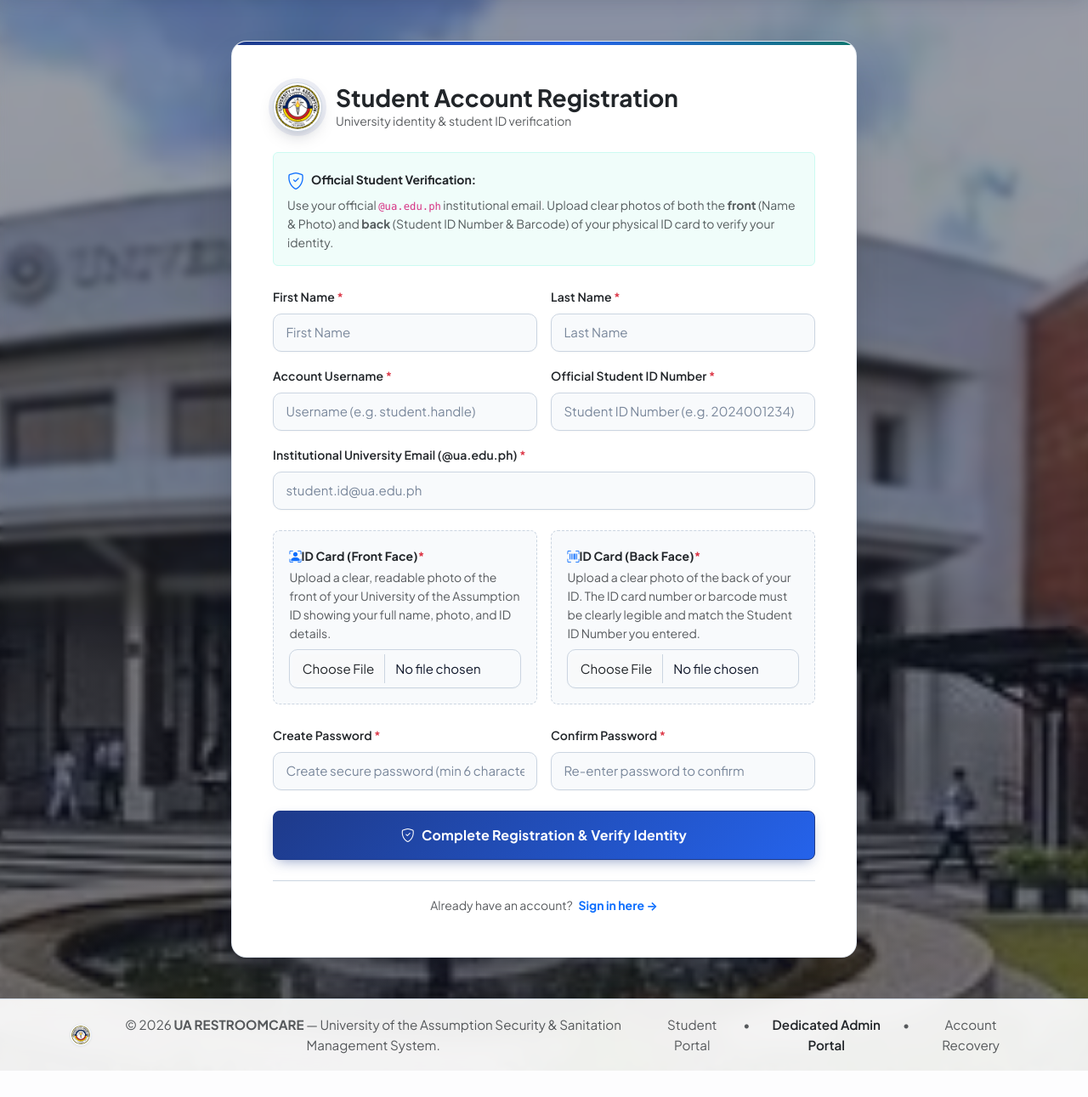
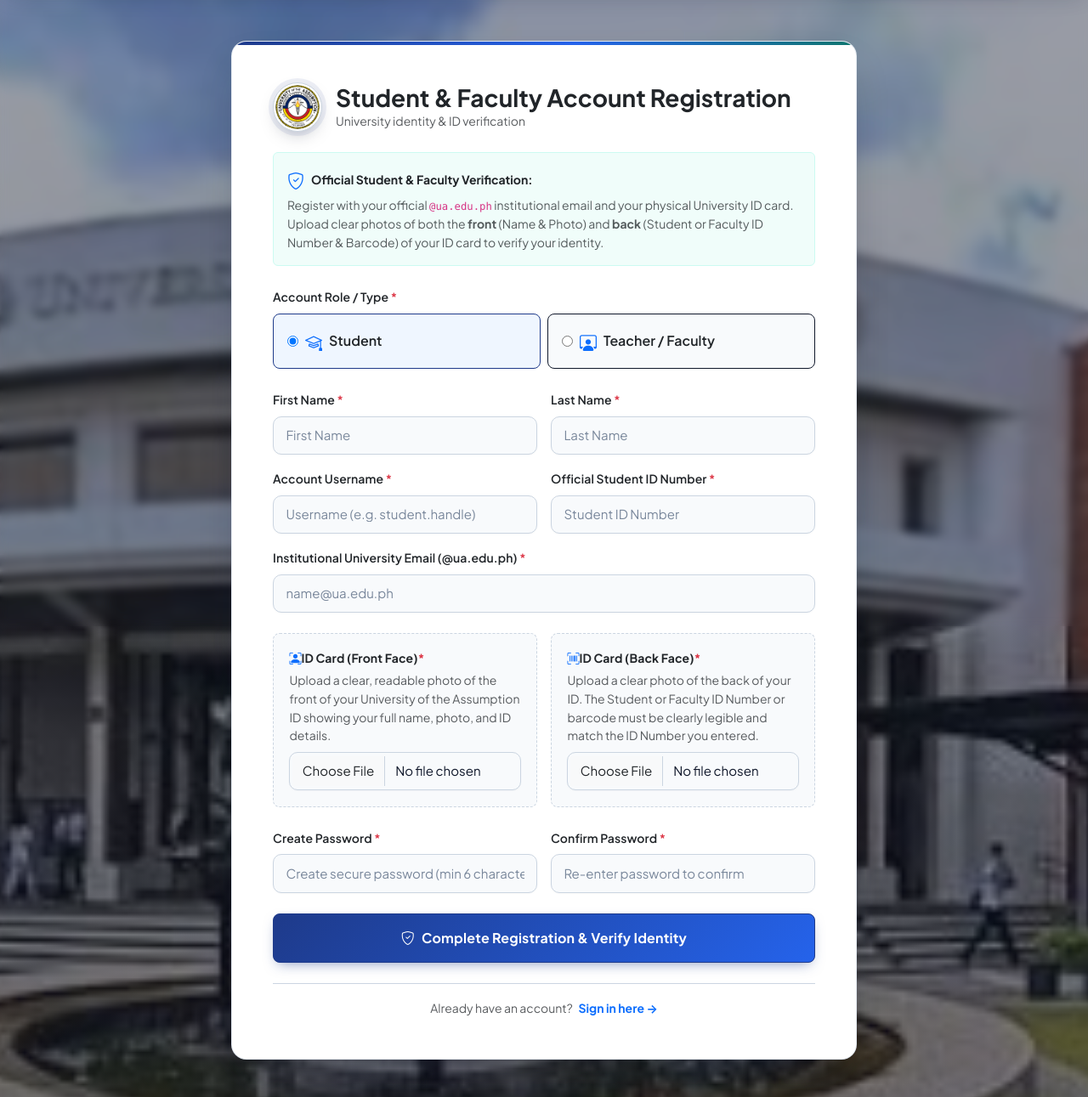
Before and after one commit to nashbondoc/UA_RESTROOMCARE, a Django app: page /register/ in a window 1280 px wide. Shown: the part 63-1354 px from the top of the page at 85% size. Before the commit the page ends 1323 px from the top, so only its background shows below. Run offline with Django 5.2, Linux system fonts and the light colour scheme; some libraries are stand-ins or nearby versions.

Commit message:
Unified Student & Faculty registration: role selector, updated labels, role badge in Verifications, faculty included in pending queue

```diff
--- a/core/context_processors.py
+++ b/core/context_processors.py
@@ -7,7 +7,7 @@ def google_oauth_settings(request):
     user = getattr(request, 'user', None)
     if user and user.is_authenticated and (user.is_superuser or user.is_staff or getattr(getattr(user, 'profile', None), 'role', None) == 'admin'):
         try:
-            pending_count = UserProfile.objects.filter(is_verified=False, role='student').count()
+            pending_count = UserProfile.objects.filter(is_verified=False, role__in=['student', 'professor']).count()
         except Exception:
             pending_count = 0
 
--- a/core/forms.py
+++ b/core/forms.py
@@ -61,6 +61,14 @@ class RestroomReportForm(forms.ModelForm):
 
 
 class StudentRegistrationForm(forms.ModelForm):
+    role = forms.ChoiceField(
+        label="Account Role / Type",
+        required=True,
+        initial='student',
+        choices=(('student', 'Student'), ('professor', 'Teacher / Faculty')),
+        widget=forms.RadioSelect(attrs={'class': 'role-radio-input'}),
+        error_messages={'required': 'Please choose whether you are registering as a Student or Teacher / Faculty.'}
+    )
     first_name = forms.CharField(
         max_length=30,
         required=True,
@@ -83,7 +91,7 @@ class StudentRegistrationForm(forms.ModelForm):
         required=True,
         widget=forms.EmailInput(attrs={
             'class': 'form-control form-control-water',
-            'placeholder': 'student.id@ua.edu.ph',
+            'placeholder': 'name@ua.edu.ph',
             'autocomplete': 'email'
         }),
         help_text="Official university email (@ua.edu.ph)"
@@ -93,7 +101,7 @@ class StudentRegistrationForm(forms.ModelForm):
         required=True,
         widget=forms.TextInput(attrs={
             'class': 'form-control form-control-water',
-            'placeholder': 'Student ID Number (e.g. 2024001234)'
+            'placeholder': 'Student or Employee/Faculty ID Number'
         })
     )
     id_picture = forms.ImageField(
@@ -114,7 +122,7 @@ class StudentRegistrationForm(forms.ModelForm):
             'accept': 'image/*',
             'id': 'student_id_picture_back'
         }),
-        help_text="Upload the BACK of your ID: the ID card number or barcode must be clearly legible and match your entered Student ID."
+        help_text="Upload the BACK of your ID: the ID card number or barcode must be clearly legible and match your entered Student or Faculty ID Number."
     )
     password = forms.CharField(
         widget=forms.PasswordInput(attrs={
--- a/core/templates/core/register.html
+++ b/core/templates/core/register.html
@@ -1,6 +1,6 @@
 {% extends 'core/base.html' %}
 {% load static %}
-{% block title %}Student Identity Registration — UA RESTROOMCARE{% endblock %}
+{% block title %}Student &amp; Faculty Registration — UA RESTROOMCARE{% endblock %}
 
 {% block content %}
 <div class="row justify-content-center my-3 my-md-4">
@@ -12,8 +12,8 @@
                     <img src="{% static 'img/ua_seal.png' %}" alt="University of the Assumption Seal">
                 </div>
                 <div>
-                    <h3 class="fw-bold mb-0 text-dark">Student Account Registration</h3>
-                    <p class="small mb-0 text-muted">University identity & student ID verification</p>
+                    <h3 class="fw-bold mb-0 text-dark">Student &amp; Faculty Account Registration</h3>
+                    <p class="small mb-0 text-muted">University identity & ID verification</p>
                 </div>
             </div>
 
@@ -21,10 +21,10 @@
             <div class="p-3 mb-4 rounded-2 small" style="background: #f0fdfa; border: 1px solid #ccfbf1;">
                 <div class="d-flex align-items-center gap-2 text-dark mb-1">
                     <i class="bi bi-shield-check text-primary fs-5"></i>
-                    <strong>Official Student Verification:</strong>
+                    <strong>Official Student &amp; Faculty Verification:</strong>
                 </div>
                 <p class="mb-0 text-muted">
-                    Use your official <code>@ua.edu.ph</code> institutional email. Upload clear photos of both the <strong>front</strong> (Name & Photo) and <strong>back</strong> (Student ID Number & Barcode) of your physical ID card to verify your identity.
+                    Register with your official <code>@ua.edu.ph</code> institutional email and your physical University ID card. Upload clear photos of both the <strong>front</strong> (Name & Photo) and <strong>back</strong> (Student or Faculty ID Number & Barcode) of your ID card to verify your identity.
                 </p>
             </div>
 
@@ -47,6 +47,44 @@
             <form method="post" enctype="multipart/form-data" id="student_register_form">
                 {% csrf_token %}
 
+                <!-- Account Role / Type -->
+                <div class="mb-4">
+                    <label class="form-label small fw-semibold text-dark">Account Role / Type <span class="text-danger">*</span></label>
+                    <div class="row g-2" id="role_selector">
+                        {% for radio in form.role %}
+                        <div class="col-12 col-sm-6">
+                            <label for="{{ radio.id_for_label }}" class="role-card d-flex align-items-center gap-2 p-3 rounded-3 w-100" style="border: 1.5px solid var(--card-border); cursor: pointer; background: #f8fafc;">
+                                {{ radio.tag }}
+                                <i class="bi {% if radio.data.value == 'professor' %}bi-person-workspace{% else %}bi-mortarboard{% endif %} text-primary fs-5"></i>
+                                <span class="fw-semibold text-dark">{{ radio.choice_label }}</span>
+                            </label>
+                        </div>
+                        {% endfor %}
+                    </div>
+                </div>
+                <script>
+                    document.addEventListener('DOMContentLoaded', function () {
+                        const radios = document.querySelectorAll('#role_selector input[type="radio"]');
+                        const label = document.getElementById('id_number_label_text');
+                        const idInput = document.getElementById('id_student_id');
+                        function sync() {
+                            let role = 'student';
+                            radios.forEach(function (r) { if (r.checked) role = r.value; });
+                            radios.forEach(function (r) {
+                                const card = r.closest('.role-card');
+                                if (card) {
+                                    card.style.borderColor = r.checked ? '#1e3a8a' : '';
+                                    card.style.background = r.checked ? '#eff6ff' : '#f8fafc';
+                                }
+                            });
+                            if (label) label.textContent = role === 'professor' ? 'Official Faculty / Employee ID Number' : 'Official Student ID Number';
+                            if (idInput) idInput.placeholder = role === 'professor' ? 'Faculty / Employee ID Number' : 'Student ID Number';
+                        }
+                        radios.forEach(function (r) { r.addEventListener('change', sync); });
+                        sync();
+                    });
+                </script>
+
                 <!-- Full Name Fields -->
                 <div class="row g-3 mb-3">
                     <div class="col-12 col-sm-6">
@@ -66,7 +104,7 @@
                         {{ form.username }}
                     </div>
                     <div class="col-12 col-sm-6">
-                        <label class="form-label small fw-semibold text-dark">Official Student ID Number <span class="text-danger">*</span></label>
+                        <label class="form-label small fw-semibold text-dark"><span id="id_number_label_text">Official Student / Faculty ID Number</span> <span class="text-danger">*</span></label>
                         {{ form.student_id }}
                     </div>
                 </div>
@@ -105,7 +143,7 @@
                                 <label class="form-label small fw-bold text-dark d-flex align-items-center gap-1.5 mb-1">
                                     <i class="bi bi-upc-scan text-primary"></i> ID Card (Back Face) <span class="text-danger">*</span>
                                 </label>
-                                <small class="d-block mb-2 text-muted">Upload a clear photo of the back of your ID. The ID card number or barcode must be clearly legible and match the Student ID Number you entered.</small>
+                                <small class="d-block mb-2 text-muted">Upload a clear photo of the back of your ID. The Student or Faculty ID Number or barcode must be clearly legible and match the ID Number you entered.</small>
                                 {{ form.id_picture_back }}
                             </div>
                             <!-- Live Back Preview -->
--- a/core/views.py
+++ b/core/views.py
@@ -421,6 +421,9 @@ def register_view(request):
             input_first_name = form.cleaned_data['first_name'].strip()
             input_last_name = form.cleaned_data['last_name'].strip()
             input_email = form.cleaned_data['email'].strip().lower()
+            chosen_role = form.cleaned_data['role']
+            if chosen_role not in ('student', 'professor'):
+                chosen_role = 'student'
 
             # Strict Duplication Check Safeguard
             clean_target = re.sub(r'[^a-zA-Z0-9]', '', input_student_id).lower()
@@ -460,13 +463,13 @@ def register_view(request):
                 is_auto_verified = True
                 is_active_status = True
                 ocr_detail = f"ID '{input_student_id}' & Name '{input_last_name}' confirmed from front/back card."
-                user_msg = "Identity Verified! Your Student ID details have been verified. You may now log in."
+                user_msg = "Identity Verified! Your ID details have been verified. You may now log in."
             elif id_matched or name_matched:
                 ocr_detail = f"Partial card match (ID={id_matched}, Name={name_matched}). Sent to admin approval."
-                user_msg = "Registration Received: Your student identity verification is pending administrative review."
+                user_msg = "Registration Received: Your identity verification is pending administrative review."
             else:
                 ocr_detail = "OCR scans unclear. Sent to manual admin review."
-                user_msg = "Registration Received: Your student verification request has been queued for review."
+                user_msg = "Registration Received: Your verification request has been queued for review."
 
             # Reset file pointers before model saving
             if uploaded_front:
@@ -484,7 +487,7 @@ def register_view(request):
             try:
                 UserProfile.objects.create(
                     user=user,
-                    role='student',
+                    role=chosen_role,
                     student_id=input_student_id,
                     id_picture=uploaded_front,
                     id_picture_back=uploaded_back,
@@ -494,7 +497,7 @@ def register_view(request):
                 # Fallback if filesystem storage is read-only
                 UserProfile.objects.create(
                     user=user,
-                    role='student',
+                    role=chosen_role,
                     student_id=input_student_id,
                     is_verified=is_auto_verified
                 )
@@ -502,8 +505,8 @@ def register_view(request):
             # Log audit event
             log_audit_event(
                 user,
-                "Student Registration Submitted",
-                f"Student ID: {input_student_id} | Verified: {is_auto_verified} | Card Scans: {ocr_detail}",
+                "Faculty Registration Submitted" if chosen_role == 'professor' else "Student Registration Submitted",
+                f"Role: {chosen_role} | ID: {input_student_id} | Verified: {is_auto_verified} | Card Scans: {ocr_detail}",
                 request
             )
 
@@ -636,7 +639,7 @@ def admin_dashboard(request):
         return redirect('dashboard')
 
     reports = RestroomReport.objects.all().order_by('-created_at')
-    pending_students_count = UserProfile.objects.filter(is_verified=False, role='student').count()
+    pending_students_count = UserProfile.objects.filter(is_verified=False, role__in=['student', 'professor']).count()
     suspicious_logs = SuspiciousActivityLog.objects.filter(reviewed=False).order_by('-flagged_at')[:20]
 
     stats = {
@@ -668,7 +671,7 @@ def admin_verifications_view(request):
         messages.error(request, "Access Denied: Administrative privileges required.")
         return redirect('dashboard')
 
-    pending_students = UserProfile.objects.filter(is_verified=False, role='student').select_related('user').order_by('-user__date_joined')
+    pending_students = UserProfile.objects.filter(is_verified=False, role__in=['student', 'professor']).select_related('user').order_by('-user__date_joined')
     return render(request, 'core/verifications.html', {
         'pending_students': pending_students,
         'pending_count': pending_students.count(),
```
Also changed, not shown: core/templates/core/verifications.html (+8 -1 lines), core/tests.py (+57 -0 lines).
